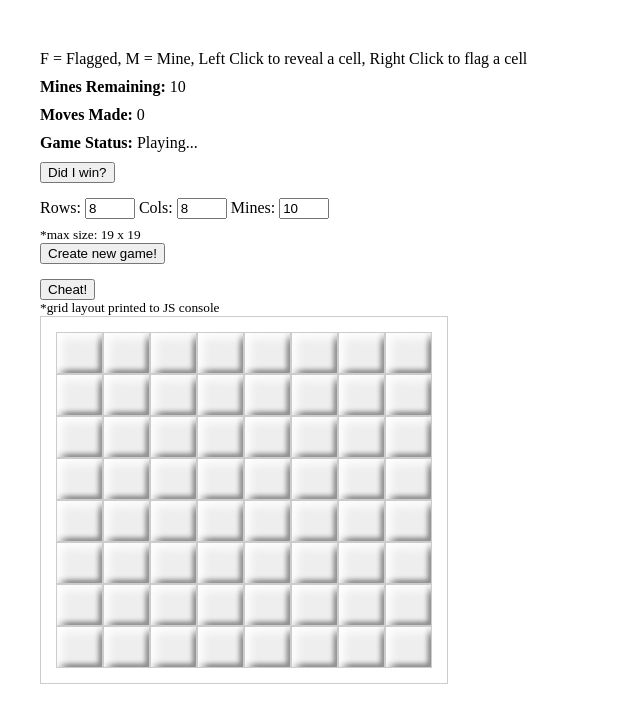
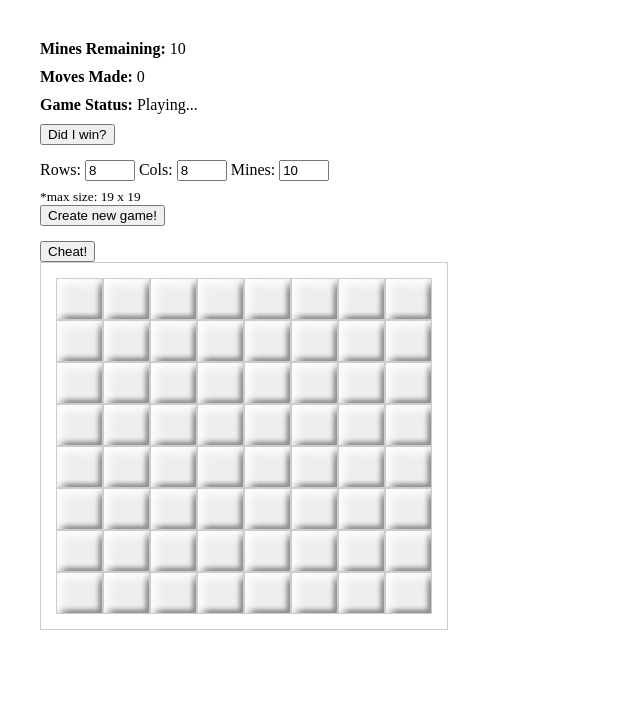
Before and after one commit to neilstuff/mine-sweeper, an Electron app: page index.html in a window 1280 px wide. Shown: the whole page, without its empty margins (0-640 px from the left). Drawn offline with Linux system fonts and the light colour scheme.

Commit message:
Updating UI

```diff
--- a/index.html
+++ b/index.html
@@ -10,10 +10,6 @@
 
 
 <div>
-    <div style="margin: 10px 0px;">
-        F = Flagged, M = Mine, Left Click to reveal a cell, Right Click to flag a cell
-    </div>
-
     <div class="status_msg">
         <strong>Mines Remaining:</strong> <span id="mine_count"></span>
     </div>
@@ -43,7 +39,7 @@
     </div>
     <div>
         <input id="cheat_button" type="button" value="Cheat!" />
-        <div style="font-size: 10pt;">*grid layout printed to JS console</div>
+        <div style="font-size: 10pt;"></div>
     </div>
 
     <div class="clearfix">
```
